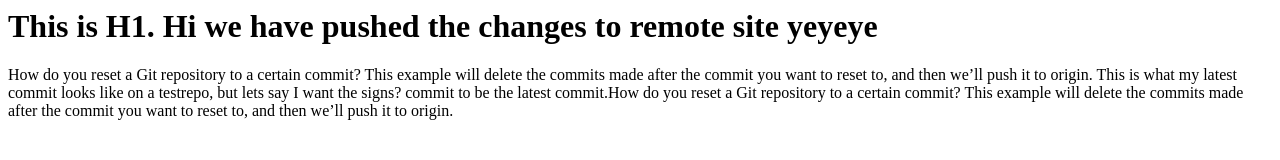
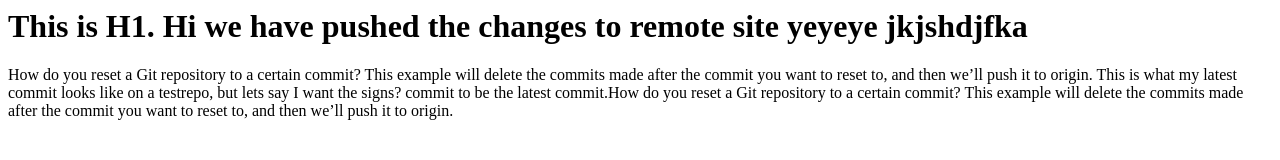
Before and after one commit to gordhan008/git-demo, a plain HTML site: page web/index.html in a window 1280 px wide. Drawn offline with Linux system fonts and the light colour scheme.

Commit message:
one more commit

```diff
--- a/web/index.html
+++ b/web/index.html
@@ -2,7 +2,7 @@
 <head></head>
 <title> My page </title>
 <body>
-<h1>This is H1. Hi we have pushed the changes to remote site yeyeye</h1>
+<h1>This is H1. Hi we have pushed the changes to remote site yeyeye jkjshdjfka</h1>
 <p>
 How do you reset a Git repository to a certain commit? This example will delete the commits made after the commit you want to reset to, and then we’ll push it to origin.
 
```
